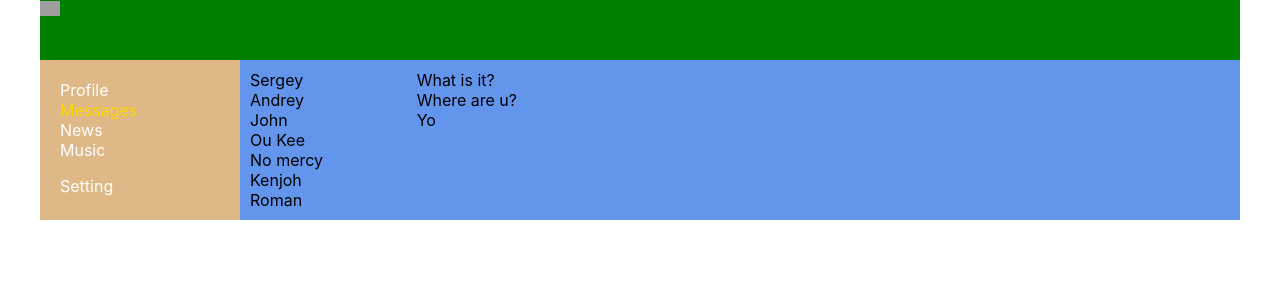
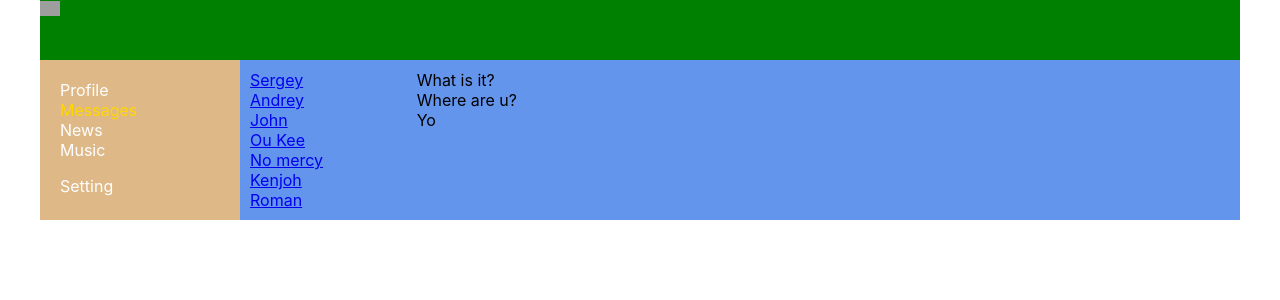
Before and after one commit to romka008/Social-network, a React (Create React App) app: page /dialogs in a window 1280 px wide. Shown: the top 300 px of the page. Built offline with nearby package versions, Linux system fonts and the light colour scheme; grey boxes are pictures that could not be loaded; the HTML template or start-up script is replaced by a standard one.

Commit message:
22. Route exact path...

```diff
--- a/src/App.js
+++ b/src/App.js
@@ -19,11 +19,11 @@ function App() {
         <Navbar />
         {/* <Profile/> */}
         <div className='app-wrapper-content'>
-          <Route path='/dialogs' component={Dialogs} />
-          <Route path='/profile' component={Profile} />
-          <Route path='/news' component={News} />
-          <Route path='/music' component={Music} />
-          <Route path='/setting' component={Setting} />
+          <Route exact path='/dialogs' component={Dialogs} />
+          <Route exact path='/profile' component={Profile} />
+          <Route exact path='/news' component={News} />
+          <Route exact path='/music' component={Music} />
+          <Route exact path='/setting' component={Setting} />
         </div>
       </div>
     </BrowserRouter>
--- a/src/components/Dialogs/Dialogs.jsx
+++ b/src/components/Dialogs/Dialogs.jsx
@@ -1,15 +1,30 @@
+import { NavLink } from 'react-router-dom';
 import s from './Dialogs.module.css';
 
 function Dialogs(props) {
   return <div className={s.dialogs}>
     <div className={s.dialogItems}>
-      <div className={s.dialog}>Sergey</div>
-      <div className={s.dialog}>Andrey</div>
-      <div className={s.dialog}>John</div>
-      <div className={s.dialog}>Ou Kee</div>
-      <div className={s.dialog}>No mercy</div>
-      <div className={s.dialog}>Kenjoh</div>
-      <div className={s.dialog}>Roman</div>
+      <div className={s.dialog}>
+        <NavLink to='/dialogs/1'>Sergey</NavLink>
+      </div>
+      <div className={s.dialog}>
+        <NavLink to='/dialogs/2'>Andrey</NavLink>
+      </div>
+      <div className={s.dialog}>
+        <NavLink to='/dialogs/3'>John</NavLink>
+      </div>
+      <div className={s.dialog}>
+        <NavLink to='/dialogs/4'>Ou Kee</NavLink>
+      </div>
+      <div className={s.dialog}>
+        <NavLink to='/dialogs/5'>No mercy</NavLink>
+      </div>
+      <div className={s.dialog}>
+        <NavLink to='/dialogs/6'>Kenjoh</NavLink>
+      </div>
+      <div className={s.dialog}>
+        <NavLink to='/dialogs/7'>Roman</NavLink>
+      </div>
     </div>
     <div className={s.messages}>
       <div className={s.message}>What is it?</div>
```
